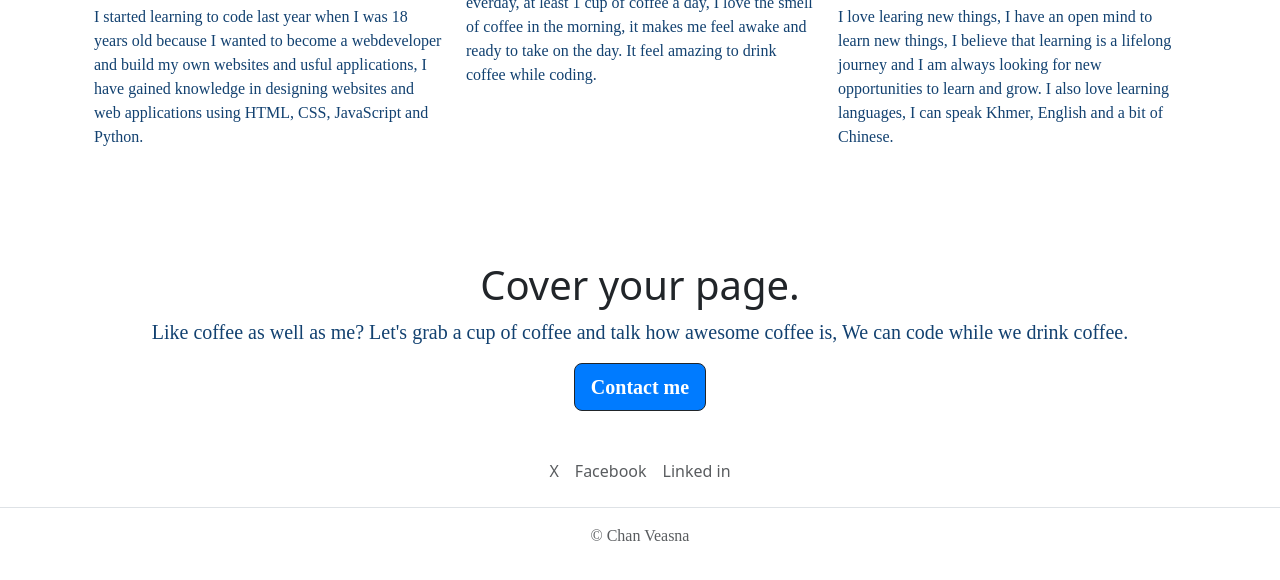
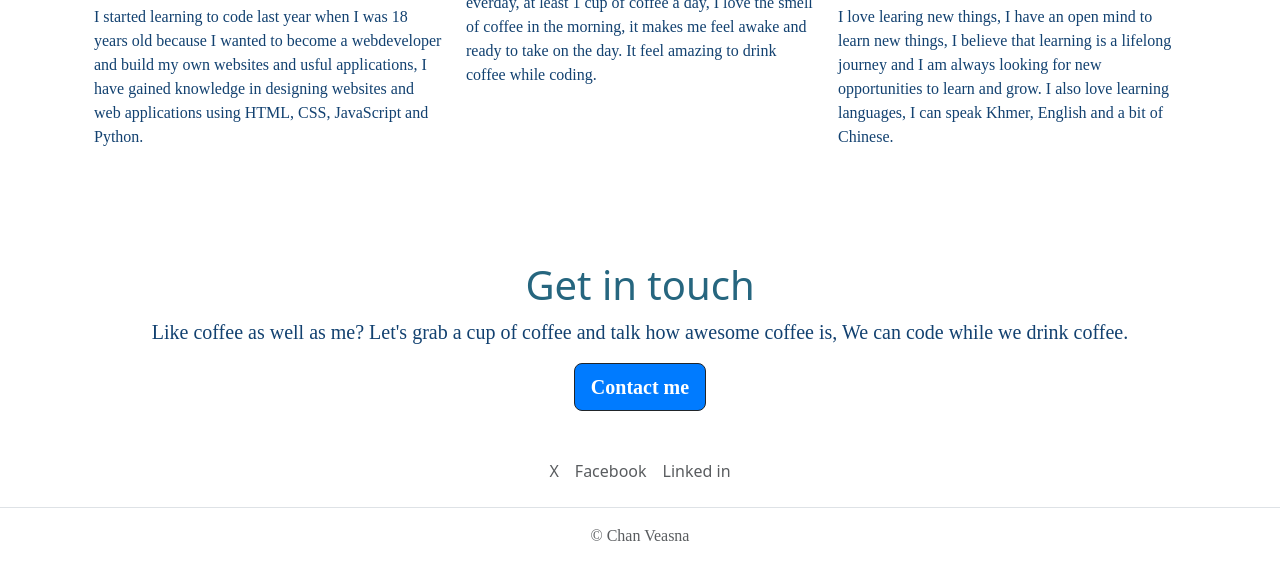
Before and after one commit to VeasnaChan1/Portfolio_project, a plain HTML site: page index.html in a window 1280 px wide. Shown: the part 1703-2283 px from the top of the page. Drawn offline with nearby package versions, Linux system fonts and the light colour scheme; a web font is replaced by a local one.

Commit message:
Add files via upload

```diff
--- a/index.html
+++ b/index.html
@@ -100,7 +100,7 @@
     <section class="text-center">
         <!-- A contact me section that includes information for users to get in touch with you. -->
         <main class="px-3">
-            <h1>Cover your page.</h1>
+            <h1 style="color:  rgb(38, 102, 127);">Get in touch</h1>
             <p class="lead"> Like coffee as well as me? Let's grab a cup of coffee and talk how
                 awesome coffee is, We can code while we drink coffee.</p>
             <p class="lead"> <a href="mailto:veasna525@gmail.com"
```
